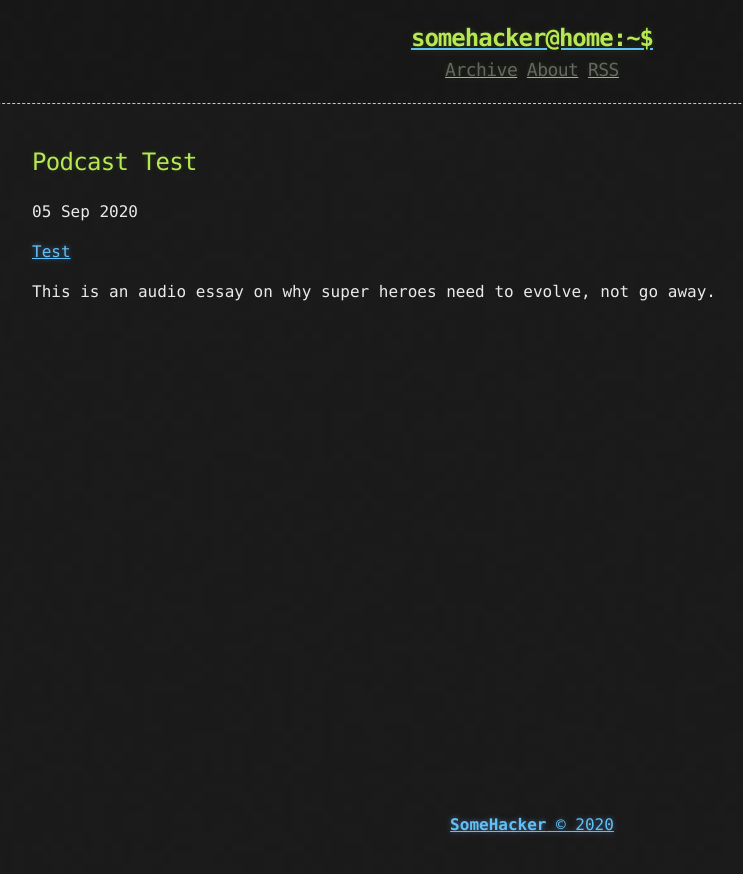
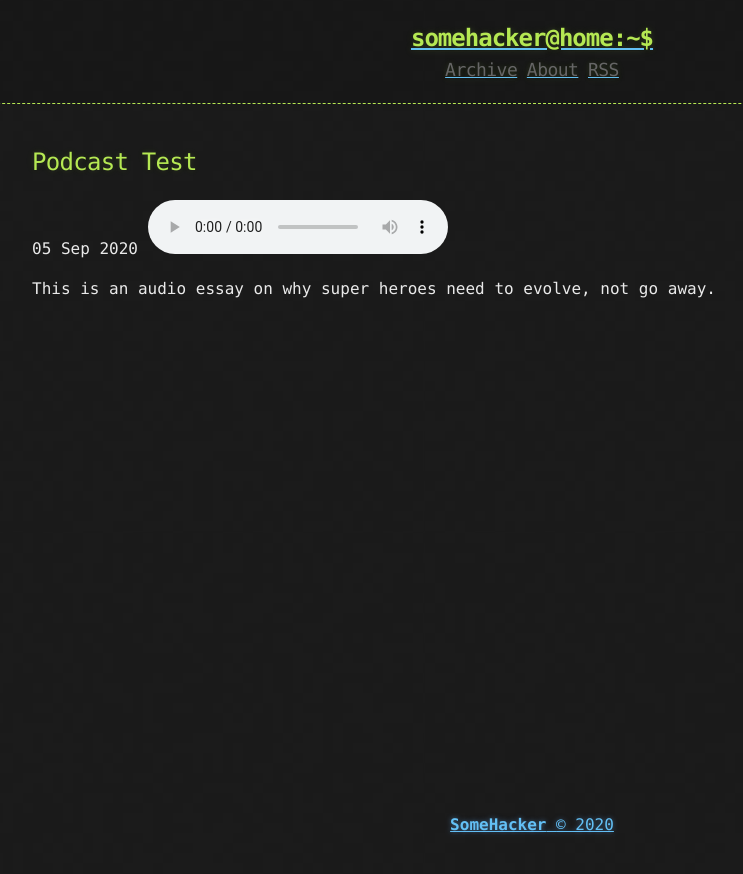
Before and after one commit to LWFlouisa/Weavercast, a Jekyll site: the page built from _posts/2020-09-05-podcasttest.md, in a window 1280 px wide. Shown: the top 874 px of the page, without its empty margins (108-851 px from the left). Built offline with Jekyll 4.4.1, drawn with Linux system fonts in a browser that asks for light colours.

Commit message:
Update 2020-09-05-podcasttest.md

```diff
--- a/_posts/2020-09-05-podcasttest.md
+++ b/_posts/2020-09-05-podcasttest.md
@@ -2,6 +2,9 @@
 title: Podcast Test
 published: true
 ---
-[Test](/home/sarah/Desktop/Weavercast/Audio/Super Heroes Need To Evolve Not Go Away-720p.mp4)
+<audio controls>
+  <source src="horse.mp3" type="audio/mpeg">
+Your browser does not support the audio element.
+</audio>
 
 This is an audio essay on why super heroes need to evolve, not go away.
```
